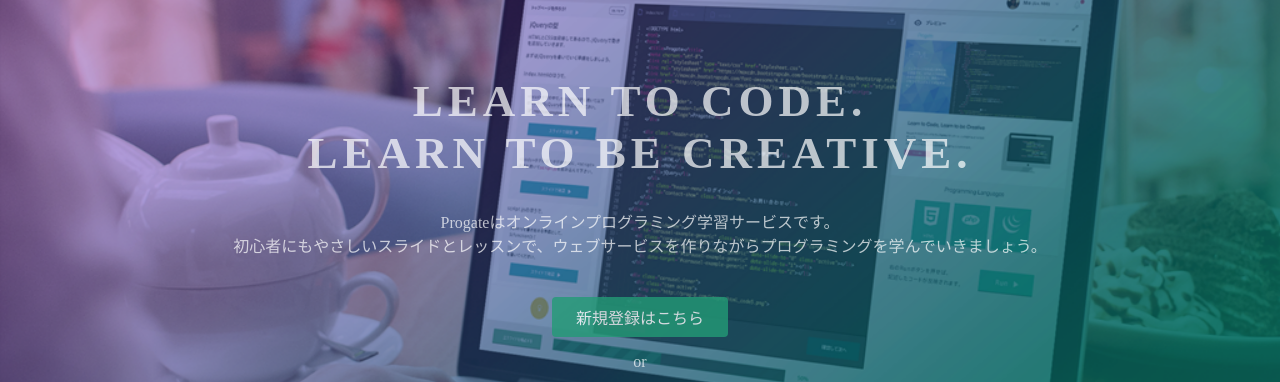
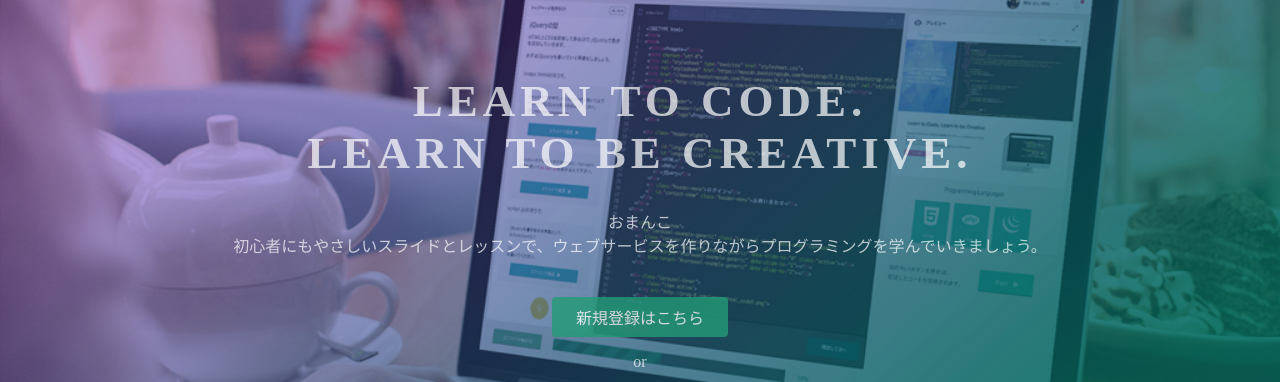
Before and after one commit to tnk1434/tnk1434, a plain HTML site: page index.html in a window 1280 px wide. Shown: the part 135-517 px from the top of the page. Drawn offline with Linux system fonts and the light colour scheme.

Commit message:
Update index.html

```diff
--- a/index.html
+++ b/index.html
@@ -24,7 +24,7 @@
   <div class="top-wrapper">
     <div class="container">
       <h1>LEARN TO CODE.<br>LEARN TO BE CREATIVE.</h1>
-      <p>Progateはオンラインプログラミング学習サービスです。<br>初心者にもやさしいスライドとレッスンで、ウェブサービスを作りながらプログラミングを学んでいきましょう。</p>
+      <p>おまんこ<br>初心者にもやさしいスライドとレッスンで、ウェブサービスを作りながらプログラミングを学んでいきましょう。</p>
       <div class="btn-wrapper">
         <a href="#" class="btn signup">新規登録はこちら</a>
         <p>or</p>
```
